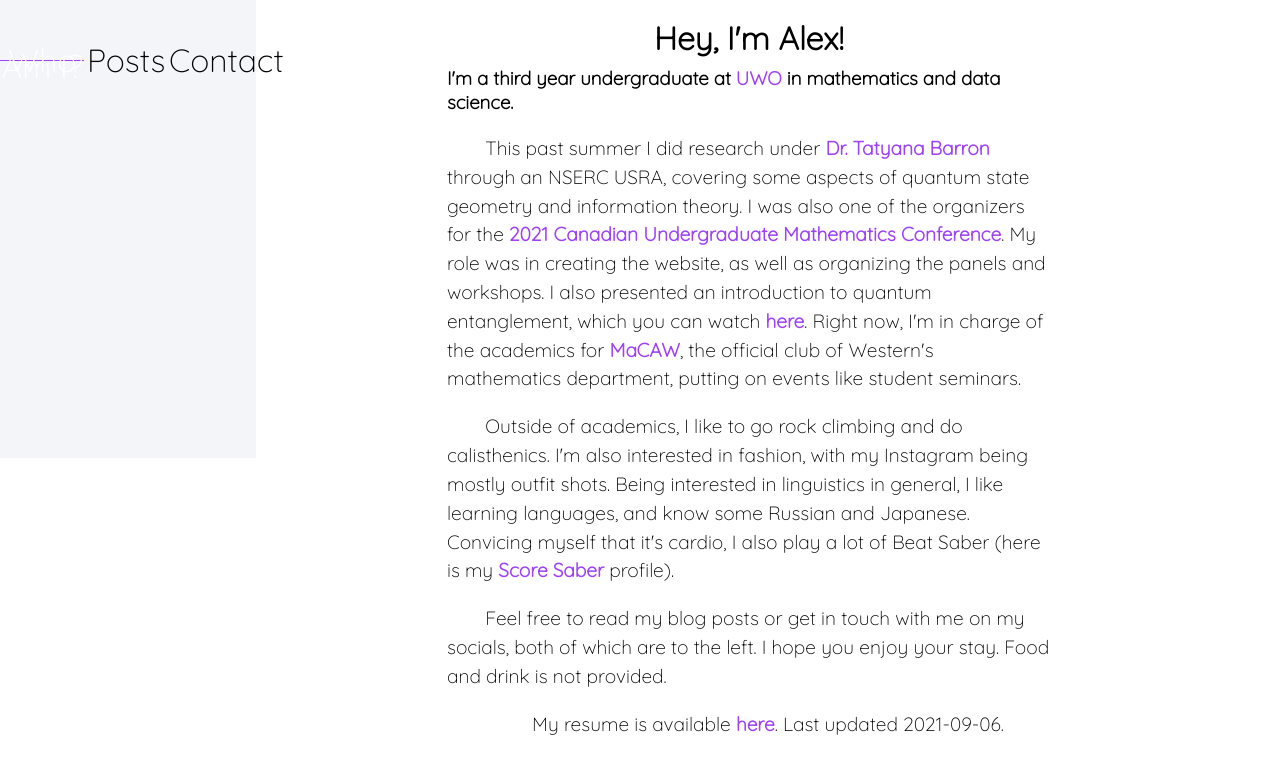
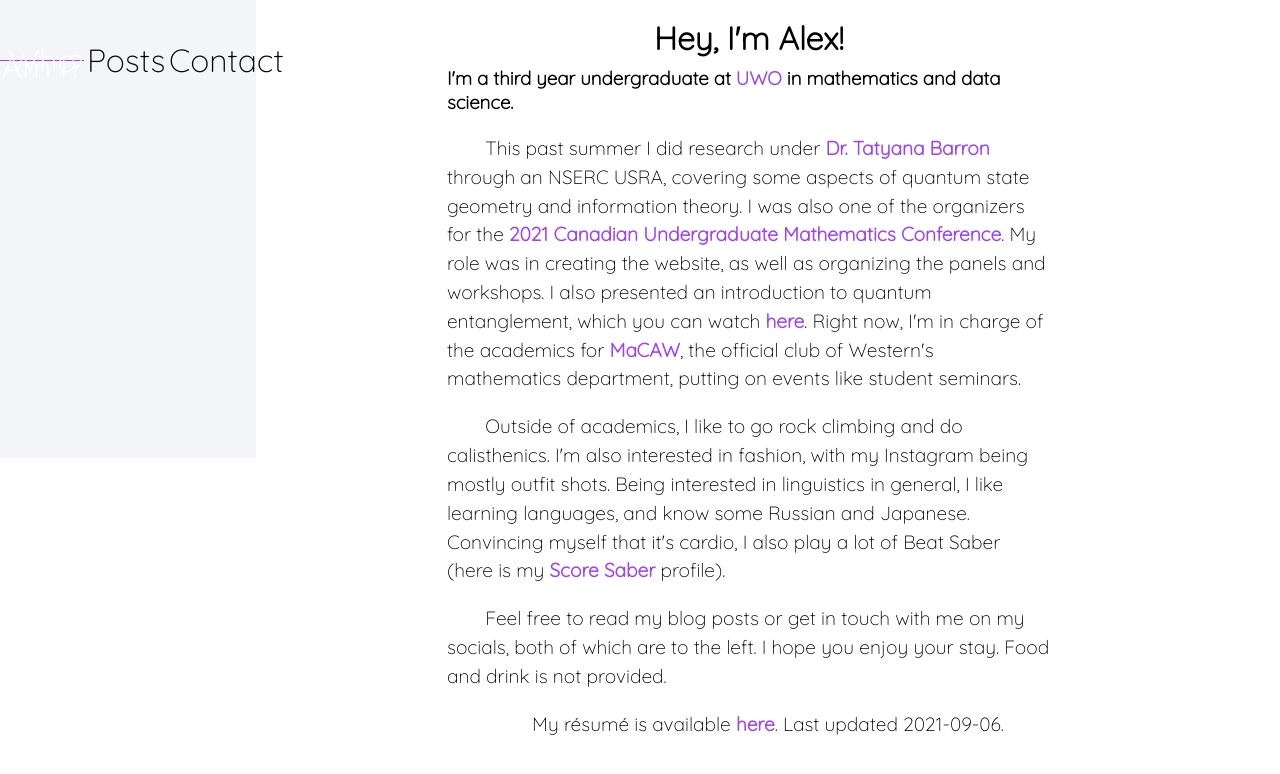
Before and after one commit to akazachek/akazachek.github.io, a React (Create React App) app: page / in a window 1280 px wide. Shown: the part 342-1116 px from the top of the page. Built offline with nearby package versions, Linux system fonts and the light colour scheme.

Commit message:
Fixed spelling

```diff
--- a/src/contents/About.js
+++ b/src/contents/About.js
@@ -59,7 +59,7 @@ function About() {
           Outside of academics, I like to go rock climbing and do calisthenics.
           I'm also interested in fashion, with my Instagram being mostly outfit
           shots. Being interested in linguistics in general, I like learning
-          languages, and know some Russian and Japanese. Convicing myself that
+          languages, and know some Russian and Japanese. Convincing myself that
           it's cardio, I also play a lot of Beat Saber (here is my{" "}
           <a
             className="linkPurple"
@@ -76,7 +76,7 @@ function About() {
         </p>
         <p className="cv">
           {" "}
-          My resume is available{" "}
+          My résumé is available{" "}
           <a className="linkPurple" href={shortcv}>
             here
           </a>
```
Also changed, not shown: 1 other file (tests, documents, lock files or other folders).
